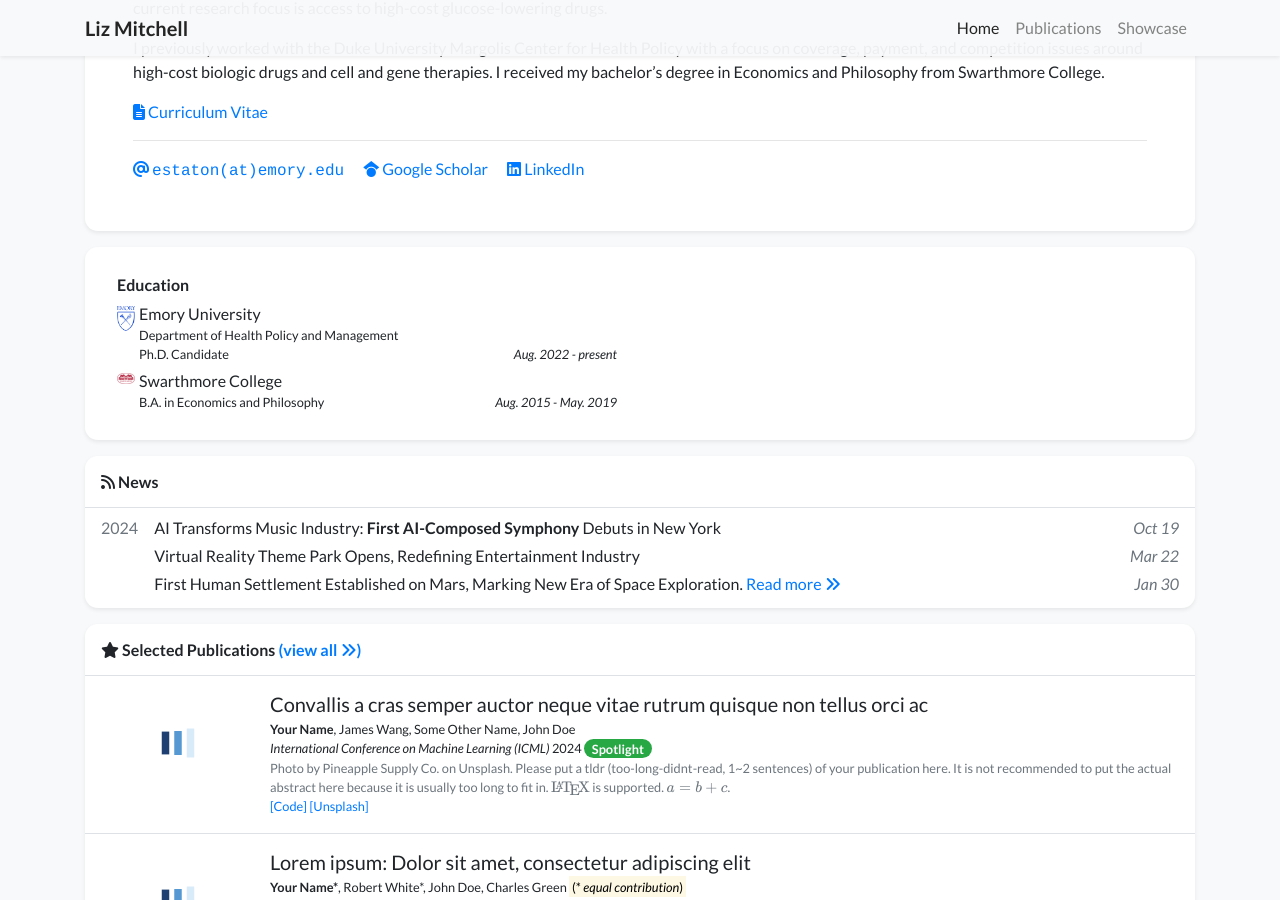
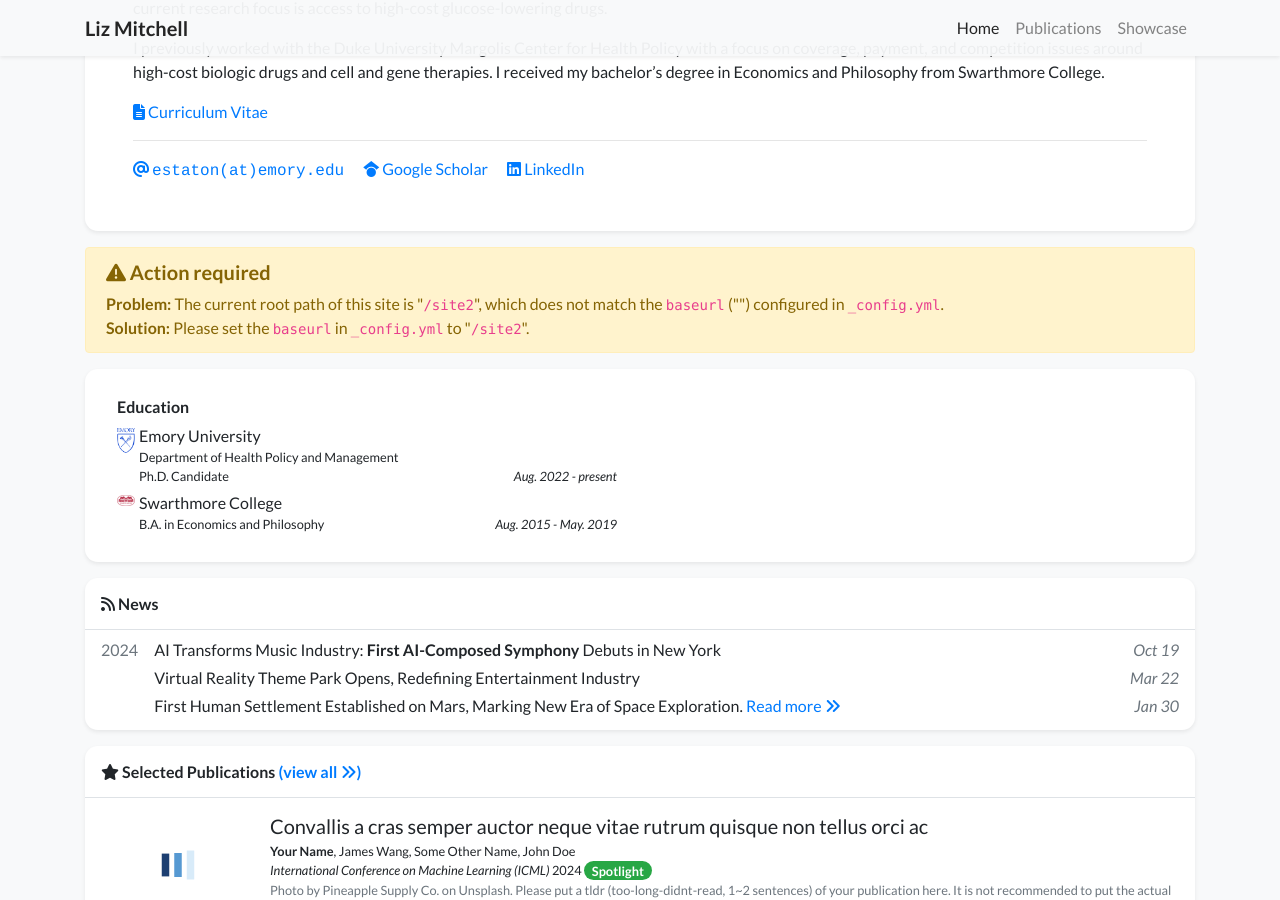
Before and after one commit to emitchell16/site2, a Jekyll site: the page built from index.html, in a window 1280 px wide and 900 px high, scrolled down 340 px. Built offline with Jekyll 4.4.1, drawn with Linux system fonts in a browser that asks for light colours; nearby versions of some CDN libraries; a style sheet for code colours, icons or effects is not loaded; some of the changed lines change nothing that is shown.

Commit message:
Update _config.yml

```diff
--- a/_config.yml
+++ b/_config.yml
@@ -13,7 +13,7 @@
 # you will see them accessed via {{ site.title }}, {{ site.email }}, and so on.
 # You can create any custom variable you would like, and they will be accessible
 # in the templates via {{ site.myvariable }}.
-baseurl: "/site2" # the subpath of your site, e.g. /blog
+baseurl: "" # the subpath of your site, e.g. /blog
 
 # Build settings
 markdown: kramdown
```
